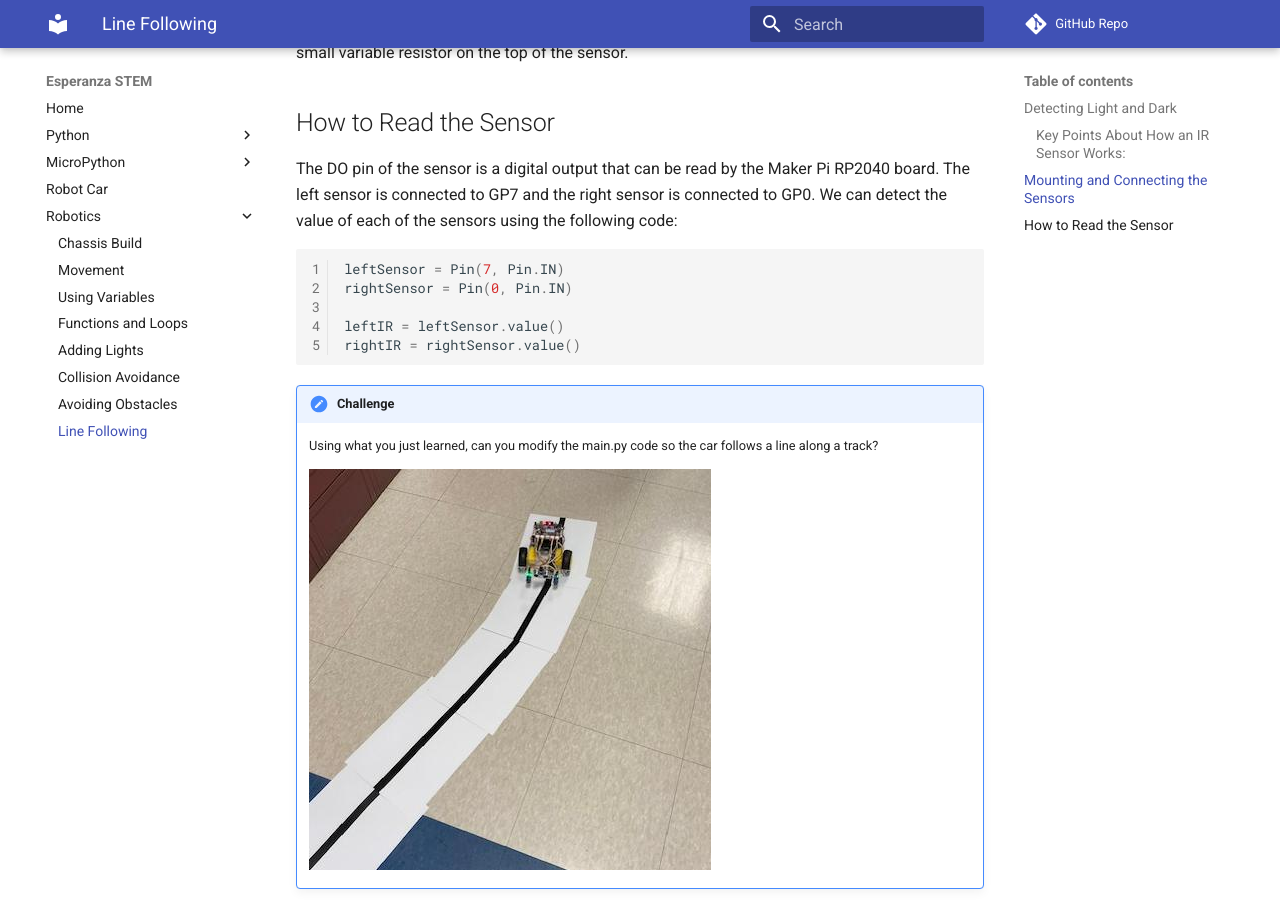
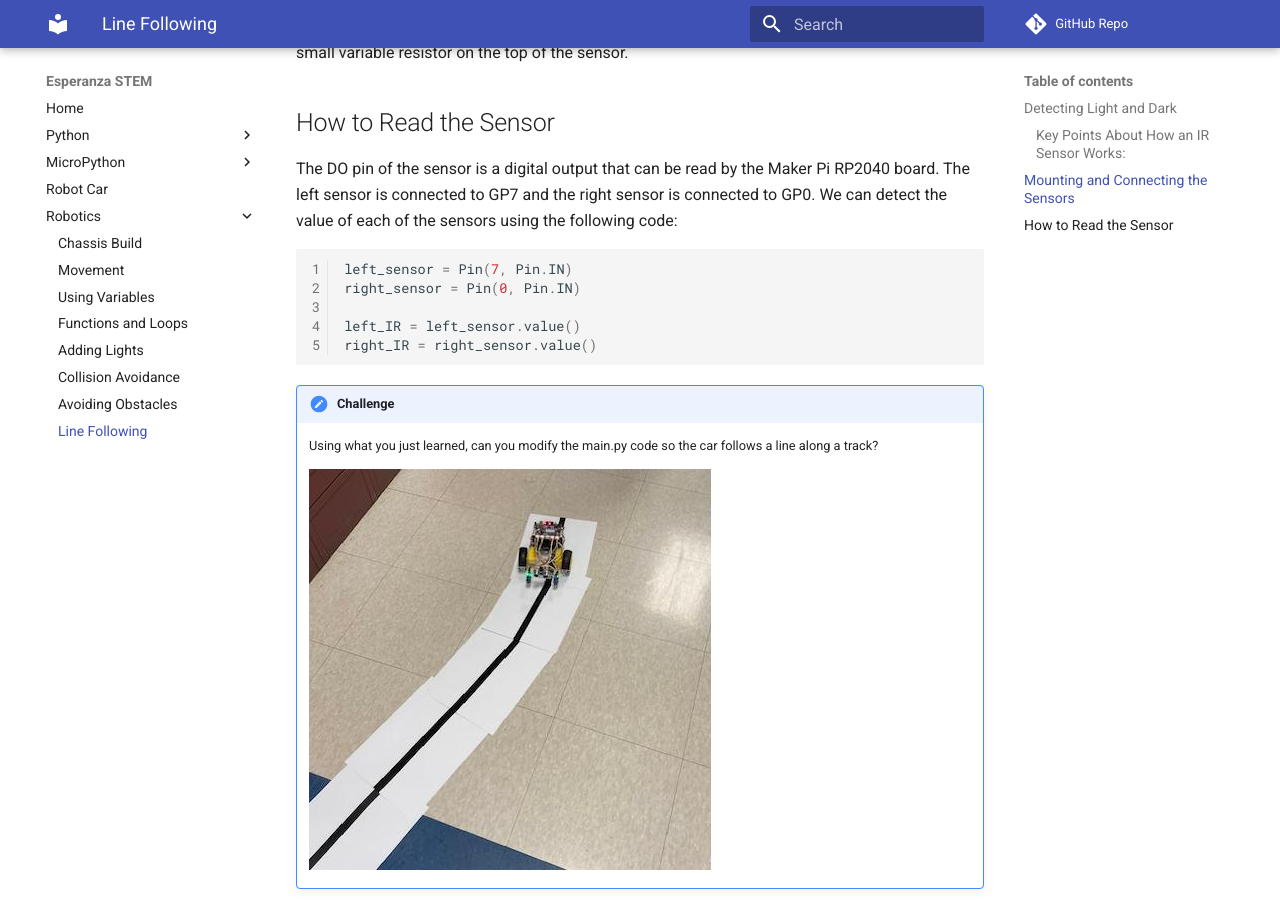
Before and after one commit to jetannenbaum/esperanzaSTEM, an MkDocs documentation site: the page built from docs/robotics/lineFollowing.md, in a window 1280 px wide and 900 px high, scrolled down 1320 px. Built offline with MkDocs 1.6.1 and Material for MkDocs 9.7.7, drawn with Linux system fonts in a browser that asks for light colours; comment, search, counter and statistics services are not loaded.

Commit message:
Fixed variable naming convention

````diff
--- a/docs/robotics/lineFollowing.md
+++ b/docs/robotics/lineFollowing.md
@@ -32,11 +32,11 @@ The left sensor should be connected to Grove 7 and the right sensor should be co
 The DO pin of the sensor is a digital output that can be read by the Maker Pi RP2040 board.  The left sensor is connected to GP7 and the right sensor is connected to GP0.  We can detect the value of each of the sensors using the following code:
 
 ```python
-leftSensor = Pin(7, Pin.IN)
-rightSensor = Pin(0, Pin.IN)
+left_sensor = Pin(7, Pin.IN)
+right_sensor = Pin(0, Pin.IN)
 
-leftIR = leftSensor.value()
-rightIR = rightSensor.value()
+left_IR = left_sensor.value()
+right_IR = right_sensor.value()
 ```
 
 !!! Challenge
````
